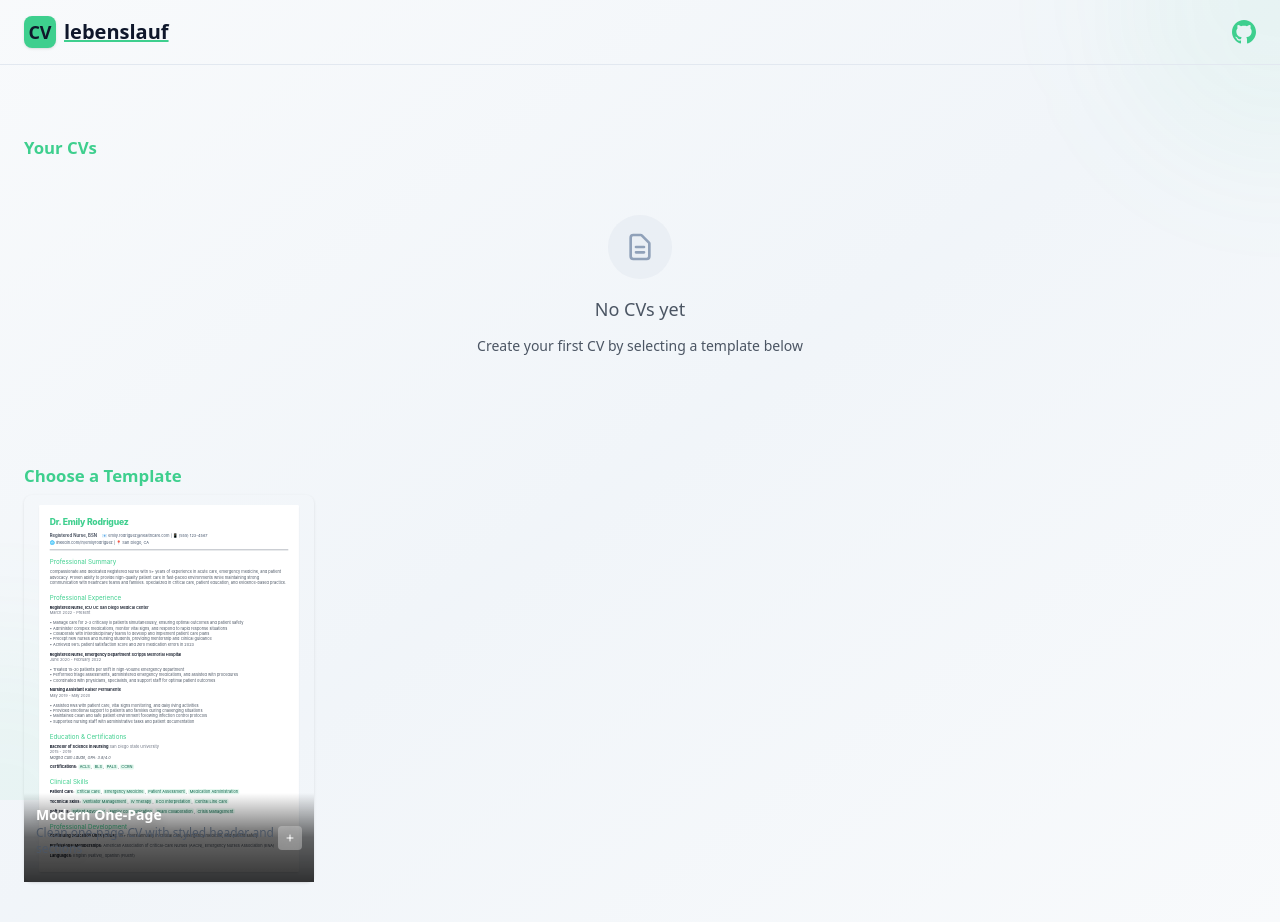
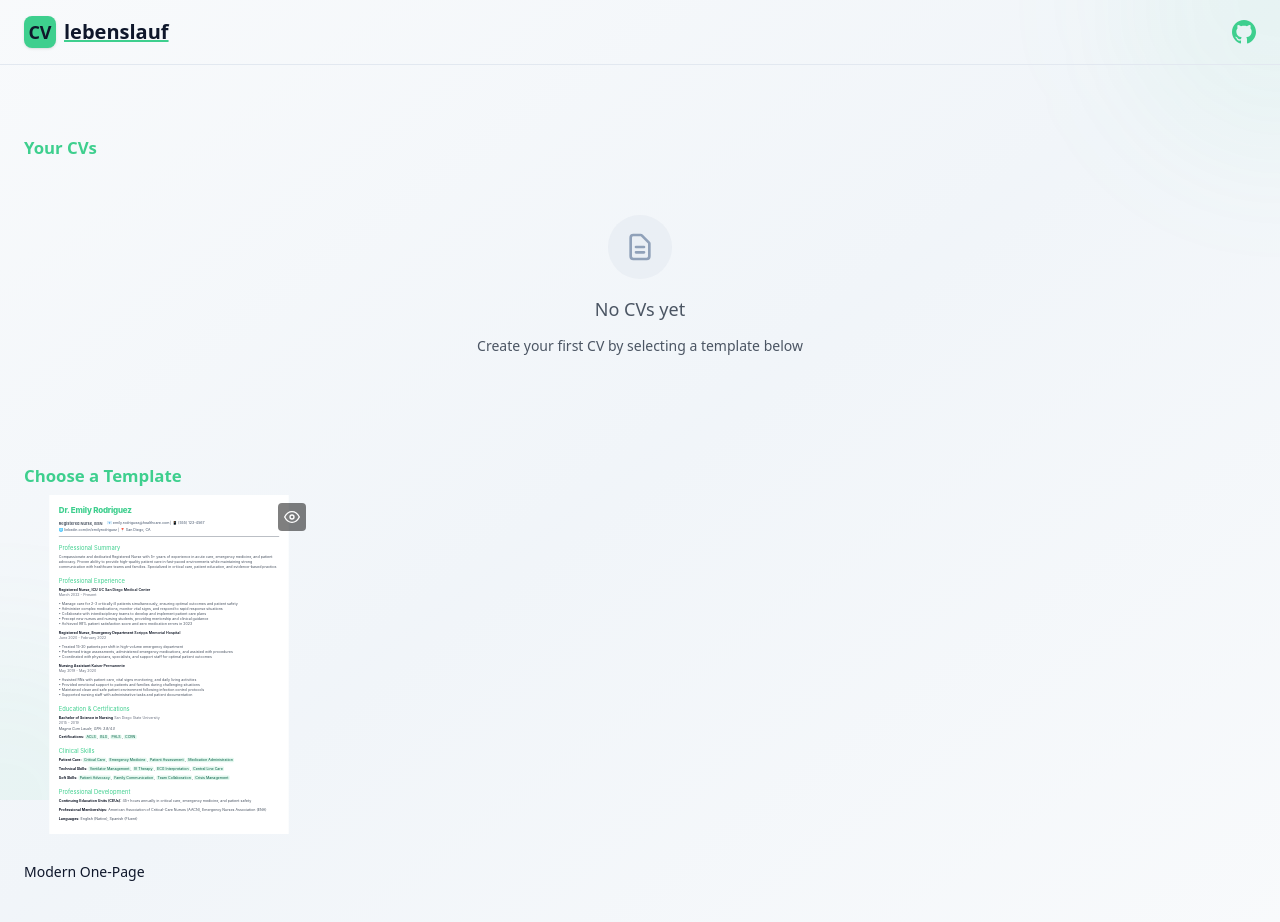
Before and after one commit to bimalpaudels/lebenslauf, a Next.js app: page /dashboard in a window 1280 px wide. Shown: the top 922 px of the page. Built offline with nearby package versions, Linux system fonts and the light colour scheme.

Commit message:
Cleaner dashboard previews without the border.

```diff
--- a/app/dashboard/page.tsx
+++ b/app/dashboard/page.tsx
@@ -126,9 +126,13 @@ export default function Dashboard() {
         <div className="max-w-7xl mx-auto">
           {/* Saved CVs Grid */}
           <div className="mb-12">
-            <h2 className="text-2xl font-bold text-slate-900 dark:text-white mb-6">Your CVs</h2>
+            <h2 className="text-2xl font-bold text-slate-900 dark:text-white mb-6">
+              Your CVs
+            </h2>
             {loading ? (
-              <div className="text-slate-600 dark:text-slate-400">Loading...</div>
+              <div className="text-slate-600 dark:text-slate-400">
+                Loading...
+              </div>
             ) : Object.keys(savedCVs).length === 0 ? (
               <div className="text-slate-600 dark:text-slate-400 text-center py-12">
                 <div className="w-16 h-16 bg-slate-200/50 dark:bg-slate-700/50 rounded-full flex items-center justify-center mx-auto mb-4">
@@ -156,10 +160,8 @@ export default function Dashboard() {
                 {Object.entries(savedCVs).map(([cvId, cvData]) => (
                   <div
                     key={cvId}
-                    className="group rounded-lg shadow-sm hover:shadow-lg transition-all duration-200 aspect-[3/4] min-h-[300px] flex flex-col relative cursor-pointer bg-transparent"
-                    title={`Edit ${cvData.name} - Last edited: ${formatDate(
-                      cvData.updated_at
-                    )}`}
+                    className="group transition-all duration-200 aspect-[3/4] min-h-[300px] flex flex-col relative cursor-pointer bg-transparent"
+                    title={`Last edited: ${formatDate(cvData.updated_at)}`}
                     onClick={() => (window.location.href = `/builder/${cvId}`)}
                   >
                     <div className="flex-1 relative overflow-hidden">
@@ -177,56 +179,23 @@ export default function Dashboard() {
                         variant="saved"
                       />
 
-                      {/* Overlay with CV info */}
-                      <div className="absolute bottom-0 left-0 right-0 bg-gradient-to-t from-black/80 via-black/60 to-transparent p-3">
-                        <div className="flex items-center justify-between">
-                          <div>
-                            <h4 className="text-white font-semibold text-sm drop-shadow-lg">
-                              {cvData.name}
-                            </h4>
-                            <p className="text-white/90 text-xs drop-shadow-lg font-medium">
-                              Last edited: {formatDate(cvData.updated_at)}
-                            </p>
-                          </div>
-                          <div className="flex space-x-1">
-                            <button
-                              onClick={(e) => {
-                                e.stopPropagation();
-                                window.location.href = `/builder/${cvId}`;
-                              }}
-                              className="w-6 h-6 bg-white/30 backdrop-blur-sm rounded flex items-center justify-center hover:bg-white/40 transition-colors"
-                              title="Edit CV"
-                            >
-                              <svg
-                                className="w-3 h-3 text-white"
-                                fill="none"
-                                stroke="currentColor"
-                                viewBox="0 0 24 24"
-                              >
-                                <path
-                                  strokeLinecap="round"
-                                  strokeLinejoin="round"
-                                  strokeWidth={2}
-                                  d="M15.232 5.232l3.536 3.536m-2.036-5.036a2.5 2.5 0 113.536 3.536L6.5 21.036H3v-3.572L16.732 3.732z"
-                                />
-                              </svg>
-                            </button>
+                      {/* Delete icon (top-right, shows on hover) */}
                       <button
                         onClick={(e) => {
                           e.stopPropagation();
                           if (
                             confirm(
-                                    `Are you sure you want to delete "${cvData.name}"? This action cannot be undone.`
+                              `Are you sure you want to delete this CV? This action cannot be undone.`
                             )
                           ) {
                             handleDeleteCV(cvId);
                           }
                         }}
-                              className="w-6 h-6 bg-white/30 backdrop-blur-sm rounded flex items-center justify-center hover:bg-white/40 transition-colors"
+                        className="absolute top-2 right-2 w-7 h-7 rounded bg-black/50 text-white flex items-center justify-center opacity-0 group-hover:opacity-100 transition-opacity"
                         title="Delete CV"
                       >
                         <svg
-                                className="w-3 h-3 text-white"
+                          className="w-3.5 h-3.5"
                           fill="none"
                           stroke="currentColor"
                           viewBox="0 0 24 24"
@@ -240,8 +209,8 @@ export default function Dashboard() {
                         </svg>
                       </button>
                     </div>
-                        </div>
-                      </div>
+                    <div className="mt-2 text-xs text-slate-600 dark:text-slate-400">
+                      Last edited: {formatDate(cvData.updated_at)}
                     </div>
                   </div>
                 ))}
@@ -259,51 +228,43 @@ export default function Dashboard() {
                 return (
                   <div
                     key={template.id}
-                    className="group rounded-lg shadow-sm hover:shadow-lg transition-all duration-200 aspect-[3/4] min-h-[300px] flex flex-col relative bg-transparent"
-                    title={`Use ${template.name} template - ${template.description}`}
+                    className="group transition-all duration-200 aspect-[3/4] min-h-[300px] flex flex-col relative bg-transparent"
+                    title={`${template.name}`}
                   >
-                    <div className="flex-1 relative overflow-hidden">
+                    <div
+                      className="flex-1 relative overflow-hidden cursor-pointer"
+                      onClick={() => handleCreateNewCV(template.id)}
+                    >
                       <DashboardPreview
                         markdown={templateSamples[template.id] || "# Sample"}
                         className="h-full"
                         variant="template"
                         templateId={template.id}
                       />
-
-                      {/* Overlay with template info */}
-                      <div className="absolute bottom-0 left-0 right-0 bg-gradient-to-t from-black/80 via-black/60 to-transparent p-3">
-                        <div className="flex items-center justify-between">
-                          <div>
-                            <h4 className="text-white font-semibold text-sm drop-shadow-lg">
-                              {template.name}
-                            </h4>
-                            <p className="text-white/90 text-xs drop-shadow-lg font-medium">
-                              {template.description}
-                            </p>
-                          </div>
-                          <div className="flex space-x-1">
+                      {/* Eye icon (top-right) */}
                       <button
-                              onClick={() => handleCreateNewCV(template.id)}
-                              className="w-6 h-6 bg-white/30 backdrop-blur-sm rounded flex items-center justify-center hover:bg-white/40 transition-colors"
-                              title="Use Template"
+                        onClick={(e) => {
+                          e.stopPropagation();
+                          // no-op for now
+                        }}
+                        className="absolute top-2 right-2 w-7 h-7 rounded bg-black/50 text-white flex items-center justify-center"
+                        title="View Template"
                       >
                         <svg
-                                className="w-3 h-3 text-white"
+                          xmlns="http://www.w3.org/2000/svg"
+                          viewBox="0 0 24 24"
                           fill="none"
                           stroke="currentColor"
-                                viewBox="0 0 24 24"
+                          strokeWidth="2"
+                          className="w-4 h-4"
                         >
-                                <path
-                                  strokeLinecap="round"
-                                  strokeLinejoin="round"
-                                  strokeWidth={2}
-                                  d="M12 6v6m0 0v6m0-6h6m-6 0H6"
-                                />
+                          <path d="M1 12s4-8 11-8 11 8 11 8-4 8-11 8-11-8-11-8z" />
+                          <circle cx="12" cy="12" r="3" />
                         </svg>
                       </button>
                     </div>
-                        </div>
-                      </div>
+                    <div className="mt-2 text-sm font-medium text-slate-900 dark:text-white">
+                      {template.name}
                     </div>
                   </div>
                 );
--- a/components/DashboardPreview.tsx
+++ b/components/DashboardPreview.tsx
@@ -171,12 +171,11 @@ const DashboardPreview: React.FC<DashboardPreviewProps> = ({
 
   const containerClasses = cn(
     "h-full w-full bg-transparent overflow-hidden",
-    "p-2.5 flex flex-col items-center justify-start relative",
+    "flex flex-col items-center justify-start relative",
     className
   );
 
-  const pageClasses =
-    "bg-white shadow-md rounded border-0 relative overflow-hidden shrink-0";
+  const pageClasses = "relative overflow-hidden shrink-0";
   const contentClasses = cn(
     "h-full w-full box-border overflow-hidden relative text-gray-800 bg-white break-words",
     "font-['Inter',-apple-system,BlinkMacSystemFont,'Segoe_UI',Roboto,sans-serif]",
```
Lines whose indentation alone changed are shown as unchanged.
